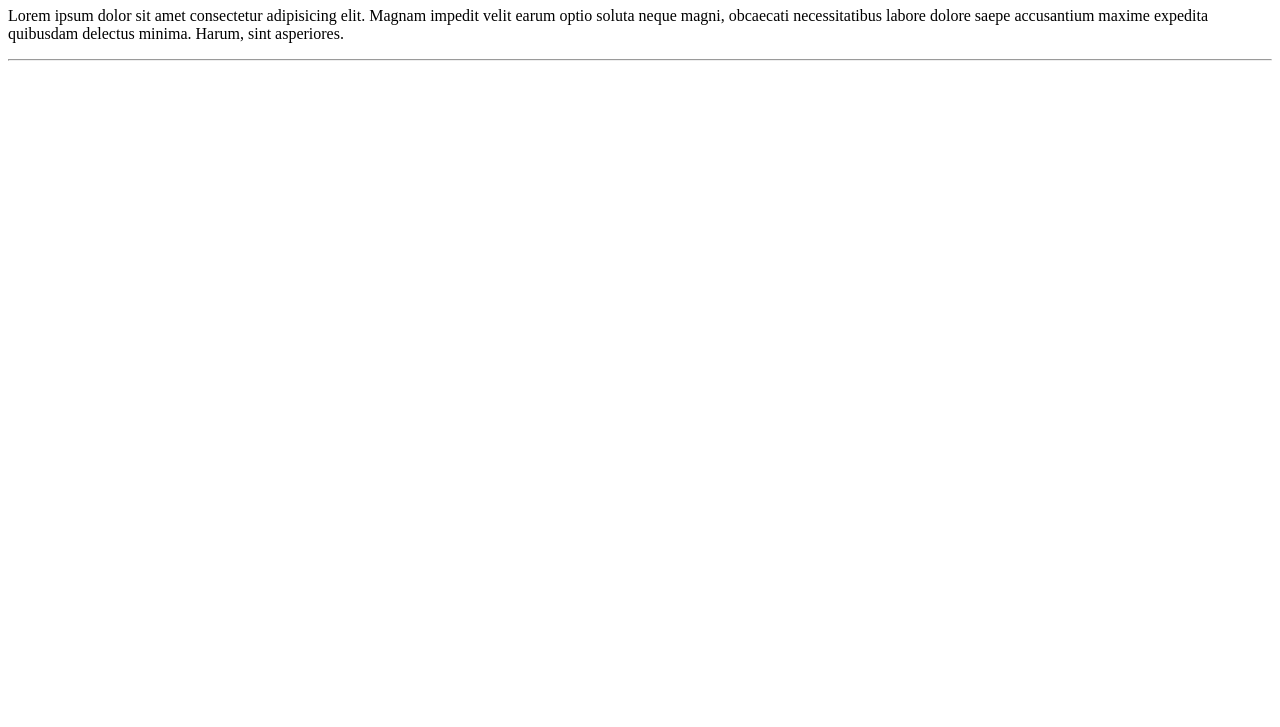
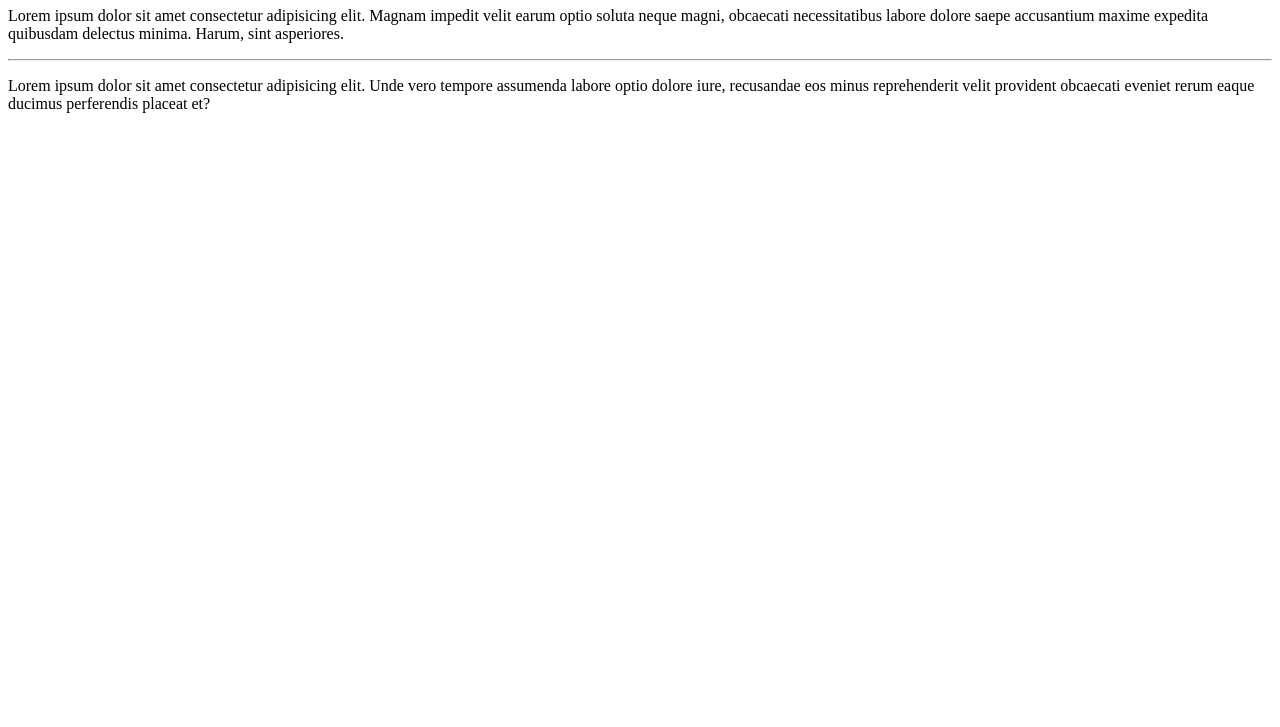
Before and after one commit to Douglasbentodasilva/Ola-Mundo, a plain HTML site: page site-exemplo/index.html in a window 1280 px wide. Shown: the part 73-800 px from the top of the page. Drawn offline with Linux system fonts and the light colour scheme.

Commit message:
adicionei um paragrafo

```diff
--- a/site-exemplo/index.html
+++ b/site-exemplo/index.html
@@ -10,6 +10,7 @@
     <h1>Olá Mundo</h1>
     <p>Lorem ipsum dolor sit amet consectetur adipisicing elit. Magnam impedit velit earum optio soluta neque magni, obcaecati necessitatibus labore dolore saepe accusantium maxime expedita quibusdam delectus minima. Harum, sint asperiores.</p>
     <hr>
+    <p>Lorem ipsum dolor sit amet consectetur adipisicing elit. Unde vero tempore assumenda labore optio dolore iure, recusandae eos minus reprehenderit velit provident obcaecati eveniet rerum eaque ducimus perferendis placeat et?</p>
 
 </body>
 </html>
```
